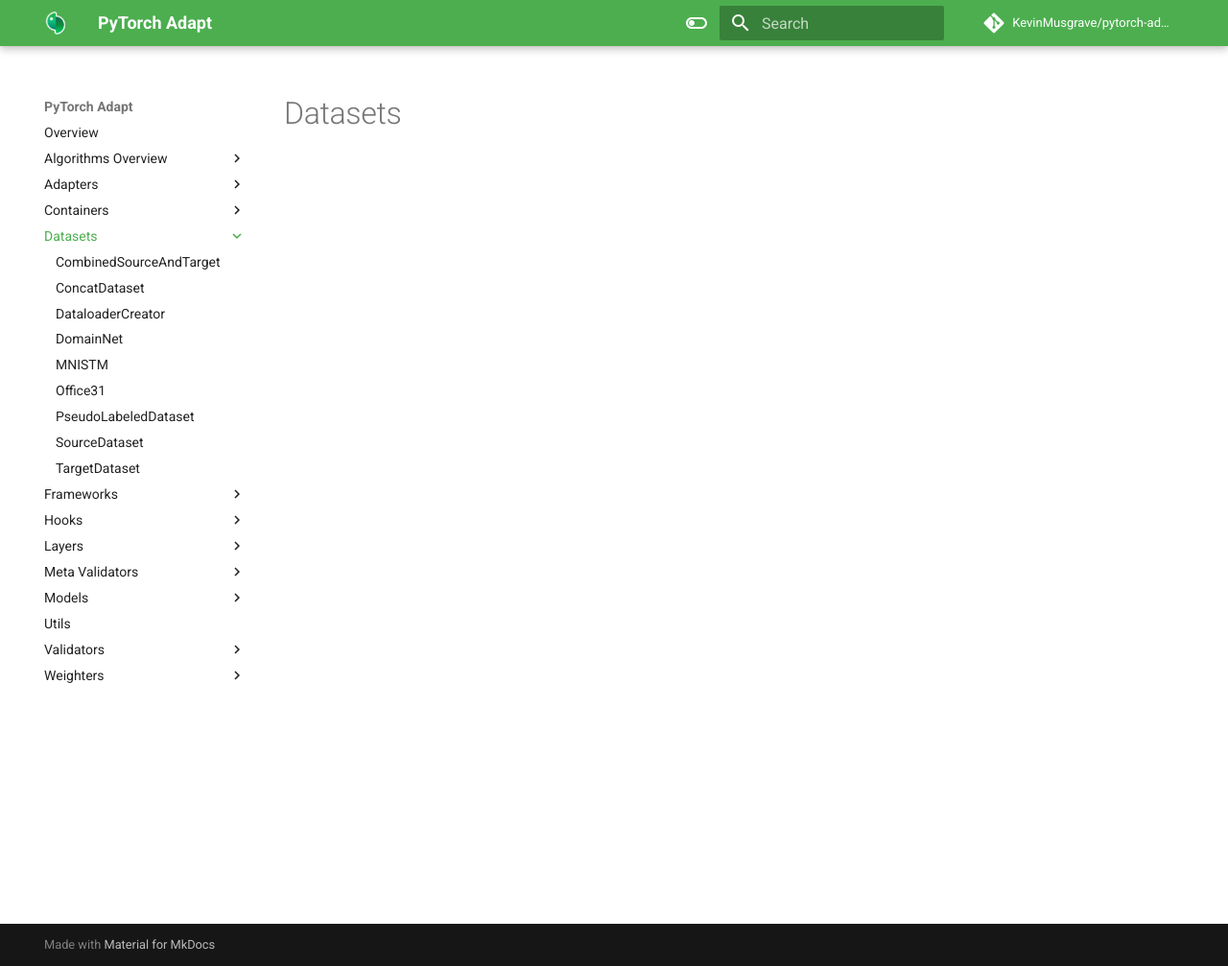
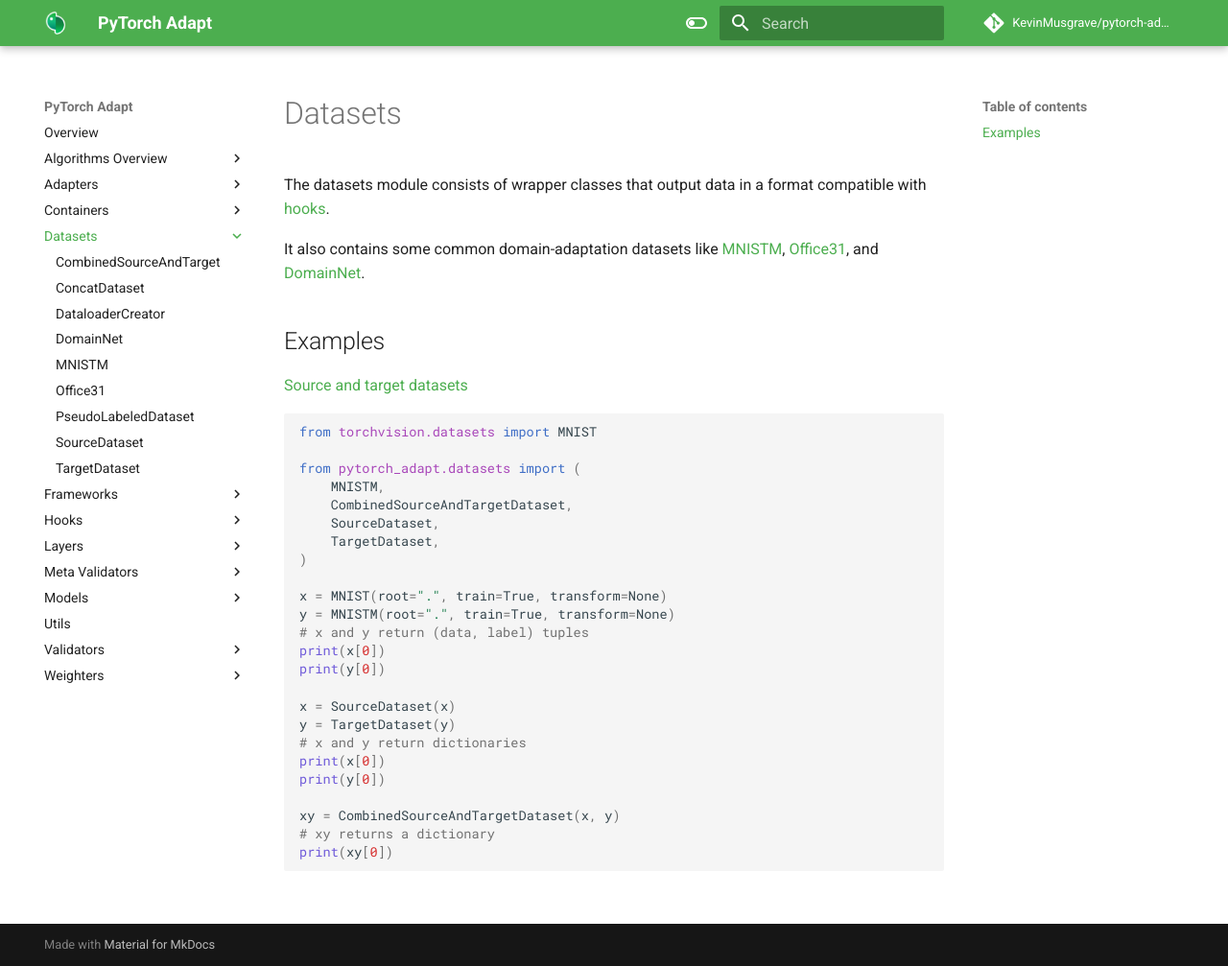
Before and after one commit to KevinMusgrave/pytorch-adapt, an MkDocs documentation site: the page built from docs/datasets/index.md, in a window 1280 px wide and 1007 px high. Shown: the whole window at 96% size. Built offline with MkDocs 1.6.1 and Material for MkDocs 9.7.7, drawn with Linux system fonts in a browser that asks for light colours; comment, search, counter and statistics services are not loaded.

Commit message:
Adding to docs/datasets/index.md

````diff
--- a/docs/datasets/index.md
+++ b/docs/datasets/index.md
@@ -1 +1,34 @@
 # Datasets
+
+The datasets module consists of wrapper classes that output data in a format compatible with [hooks](../hooks/index.md).
+
+It also contains some common domain-adaptation datasets like [MNISTM](mnistm.md), [Office31](office31.md), and [DomainNet](domainnet.md).
+
+## Examples
+[Source and target datasets](https://github.com/KevinMusgrave/pytorch-adapt/tree/main/examples/notebooks/docs_examples.ipynb#datasets.index.md-source-and-target-datasets)
+```python
+from torchvision.datasets import MNIST
+
+from pytorch_adapt.datasets import (
+    MNISTM,
+    CombinedSourceAndTargetDataset,
+    SourceDataset,
+    TargetDataset,
+)
+
+x = MNIST(root=".", train=True, transform=None)
+y = MNISTM(root=".", train=True, transform=None)
+# x and y return (data, label) tuples
+print(x[0])
+print(y[0])
+
+x = SourceDataset(x)
+y = TargetDataset(y)
+# x and y return dictionaries
+print(x[0])
+print(y[0])
+
+xy = CombinedSourceAndTargetDataset(x, y)
+# xy returns a dictionary
+print(xy[0])
+```
````
Also changed, not shown: README.md (+4 -3 lines), 4 other files.
